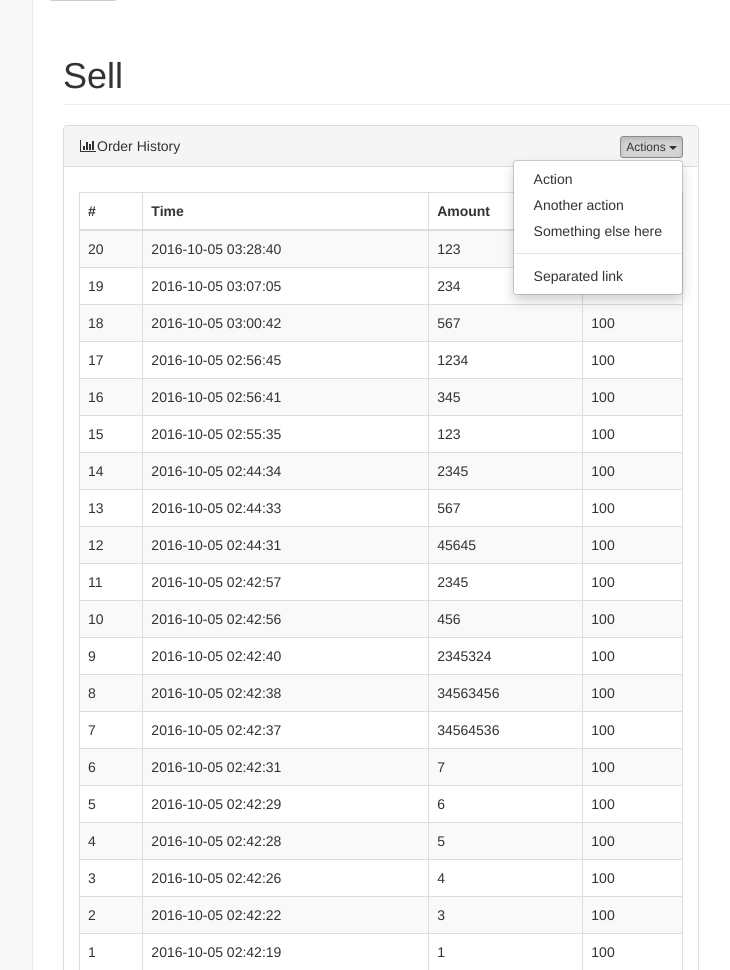
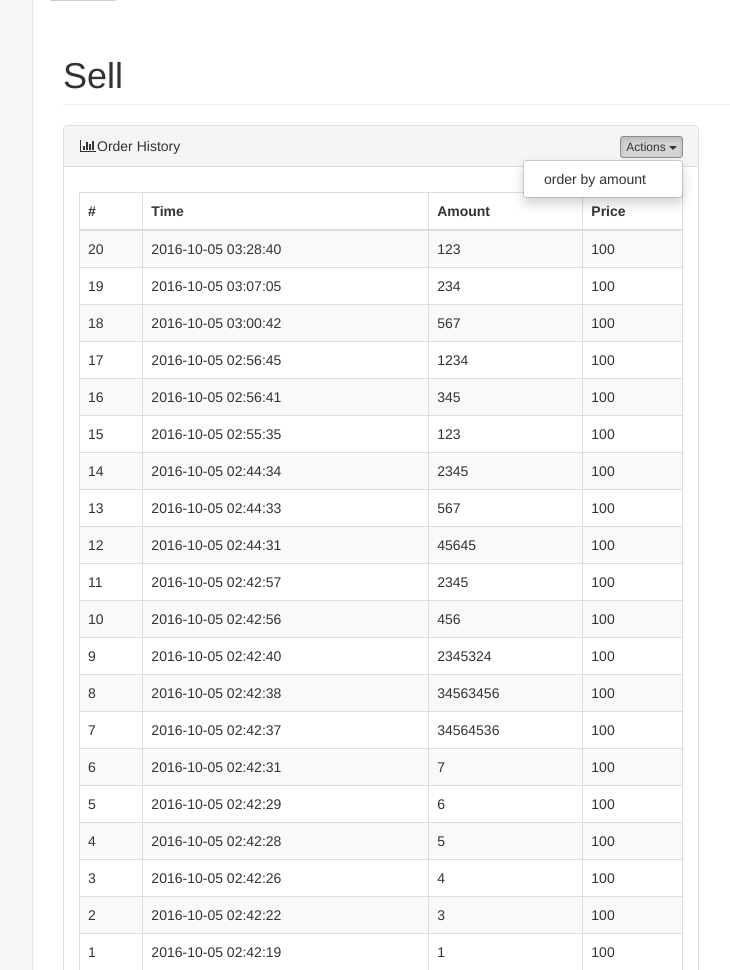
Before and after one commit to KevinXing/flask_test, a Flask app: page / in a window 1280 px wide, after a click on "Actions". Shown: the part 253-1223 px from the top of the page, without its empty margins (218-948 px from the left). Run offline with Flask 2, Linux system fonts and the light colour scheme; data comes from the database, SQL or seed files in the repository; both versions use the stored data as it was after the commit; some libraries are stand-ins or nearby versions.

Commit message:
version 3.0

```diff
--- a/flaskr/flaskr.py
+++ b/flaskr/flaskr.py
@@ -15,15 +15,14 @@ from sqlite3 import dbapi2 as sqlite3
 from flask import Flask, request, session, g, redirect, url_for, abort, \
      render_template, flash
 from flask_bootstrap import Bootstrap
-#import config
 
 
-# create our little application :)
 def create_app():
-	app = Flask(__name__)
-	Bootstrap(app)
-	app.config['SQLALCHEMY_DATABASE_URI'] = 'sqlite:////tmp/test.db'
-	return app
+    """ create our little application :)"""
+    app = Flask(__name__)
+    Bootstrap(app)
+    app.config['SQLALCHEMY_DATABASE_URI'] = 'sqlite:////tmp/test.db'
+    return app
 
 app = create_app()
 
@@ -55,15 +54,10 @@ def init_db():
 def initdb_command():
     """Creates the database tables."""
     init_db()
-    print('Initialized the database.')
-    rv = connect_db()
-    cur = rv.cursor()
-    rv.commit()
+    print 'Initialized the database.'
 
 def get_db():
-    """Opens a new database connection if there is none yet for the
-    current application context.
-    """
+    """Get the database."""
     if not hasattr(g, 'sqlite_db'):
         g.sqlite_db = connect_db()
     return g.sqlite_db
@@ -78,10 +72,11 @@ def close_db(error):
 
 @app.route('/', methods=['GET', 'POST'])
 def index():
+    """index"""
     db = get_db()
     if request.method == 'POST':
-    	db.execute('insert into entries(amount, price) values (?, ?)', [request.form['test'], 100])
-    	db.commit()
+        db.execute('insert into entries(amount, price) values (?, ?)', [request.form['test'], 100])
+        db.commit()
         return redirect(url_for('index'))
     cur = db.execute('select id, ext, amount, price from entries order by id desc')
     entries = cur.fetchall()
--- a/flaskr/templates/index.html
+++ b/flaskr/templates/index.html
@@ -43,7 +43,7 @@
         <nav class="navbar navbar-default navbar-static-top" role="navigation" style="margin-bottom: 0">
             <div class="navbar-header">
 
-                <a class="navbar-brand" href="file:///C:/Users/uestc/Documents/CU/ASE/JPMorgan/flaskr/flask_test/flaskr/templates/index.html">Swagger Trade</a>
+                <a class="navbar-brand" href="/templates/index.html">Swagger Trade</a>
             </div>
             <!-- /.navbar-header -->
 
@@ -54,9 +54,6 @@
             <!-- /.navbar-static-side -->
         </nav>
 
-          {% for message in get_flashed_messages() %}
-            <div class="flash">{{ message }}</div>
-          {% endfor %}
 
         <div id="page-wrapper" style="min-height: 890px;">
             <div class="row">
@@ -93,17 +90,14 @@
                                         Actions
                                         <span class="caret"></span>
                                     </button>
-                                    <ul class="dropdown-menu pull-right" role="menu">
-                                        <li><a href="file:///C:/Users/uestc/Documents/CU/ASE/JPMorgan/flaskr/flask_test/flaskr/static/pages/index.html#">Action</a>
-                                        </li>
-                                        <li><a href="file:///C:/Users/uestc/Documents/CU/ASE/JPMorgan/flaskr/flask_test/flaskr/static/pages/index.html#">Another action</a>
-                                        </li>
-                                        <li><a href="file:///C:/Users/uestc/Documents/CU/ASE/JPMorgan/flaskr/flask_test/flaskr/static/pages/index.html#">Something else here</a>
-                                        </li>
-                                        <li class="divider"></li>
-                                        <li><a href="file:///C:/Users/uestc/Documents/CU/ASE/JPMorgan/flaskr/flask_test/flaskr/static/pages/index.html#">Separated link</a>
-                                        </li>
-                                    </ul>
+
+                                        <ul class="dropdown-menu pull-right" role="menu">
+
+                                            <li><a href="/">order by amount</a>
+                                            </li>
+
+                                        </ul>
+
                                 </div>
                             </div>
                         </div>
```
Also changed, not shown: flaskr/flaskr.db, 2 other files.
